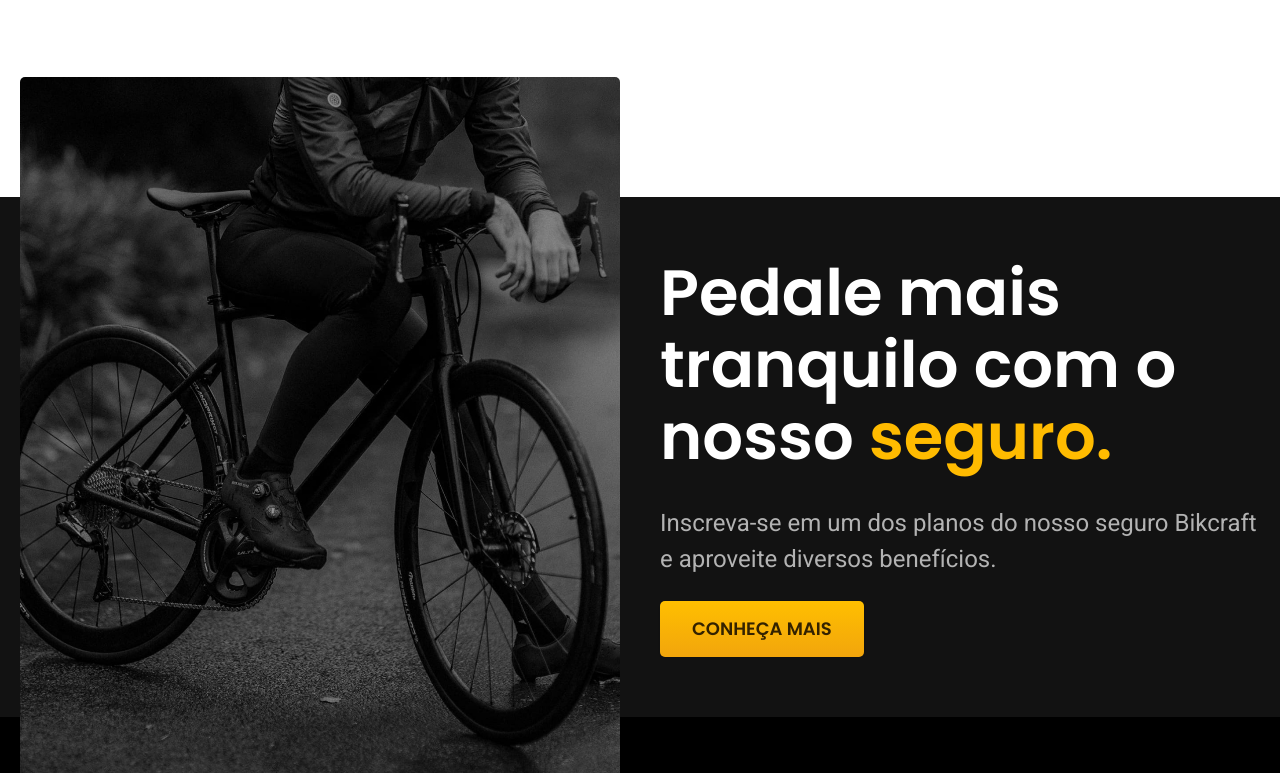
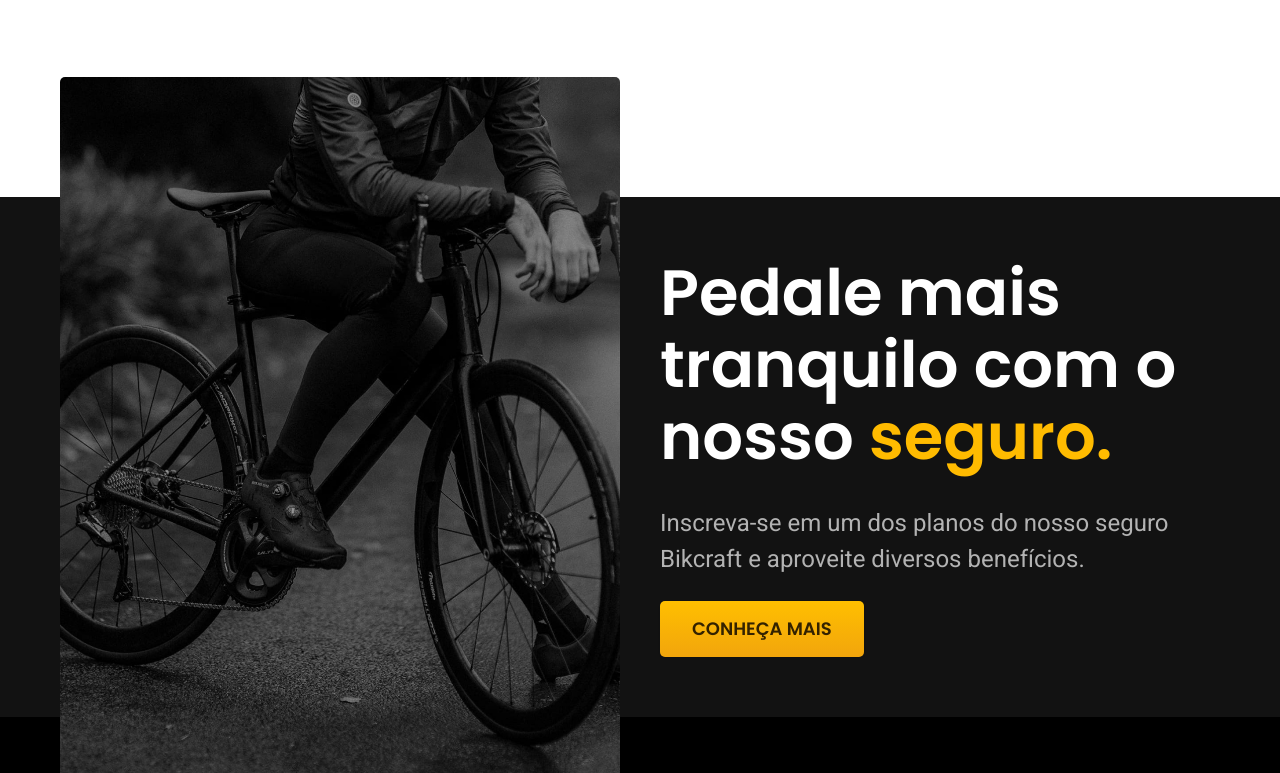
Before and after one commit to FerrFelipe/bikcraft, a plain HTML site: page bicicletas/magic.html in a window 1280 px wide. Shown: the part 1939-2712 px from the top of the page. Drawn offline with Linux system fonts and the light colour scheme.

Commit message:
fix: fix container seguros

```diff
--- a/bicicletas/magic.html
+++ b/bicicletas/magic.html
@@ -120,8 +120,8 @@
       </ul>
     </article>
     <article class="seguro-bg">
-      <div class="seguro">
-        <img src="../img/fotos/seguros.jpg" alt="" />
+      <div class="seguro ajus-larg">
+          <img src="../img/fotos/seguros.jpg" alt="" />
         <div class="seguro-textos">
           <h1 class="font-1-xxl c0">Pedale mais tranquilo com o nosso <span>seguro.</span></h1>
           <p class="font-2-l c5">Inscreva-se em um dos planos do nosso seguro Bikcraft e aproveite diversos benefícios.</p>
--- a/css/bicicleta/bicicleta.css
+++ b/css/bicicleta/bicicleta.css
@@ -86,16 +86,18 @@
 }
 .seguro-bg{
     background-color: var(--c11);
+    box-shadow: inset 0 120px var(--c0), inset 0 -120px var(--c12);
+
 }
 .seguro{
     display: grid;
     grid-template-columns: 1fr 1fr;
     gap: 40px;
     padding: 0px 20px 0px 20px;
-    box-shadow: inset 0 120px var(--c0), inset 0 -120px var(--c12);
 }
 .seguro img{
     height: 100%;
+    width: 100%;
     object-fit: cover;
 }
 .seguro-textos{
```
Also changed, not shown: bicicletas/nebula.html (+1 -1 lines), bicicletas/nimbus.html (+1 -1 lines).
